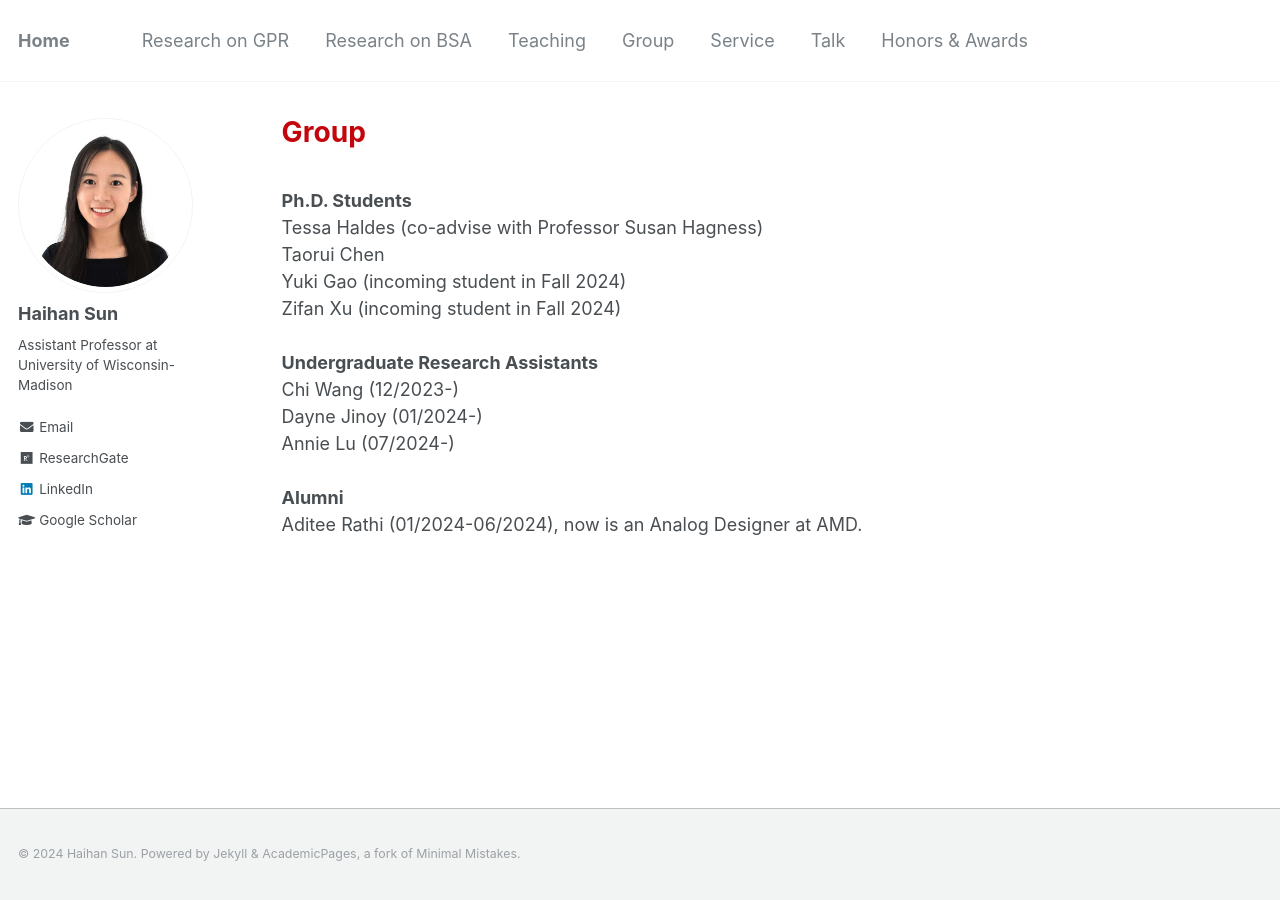
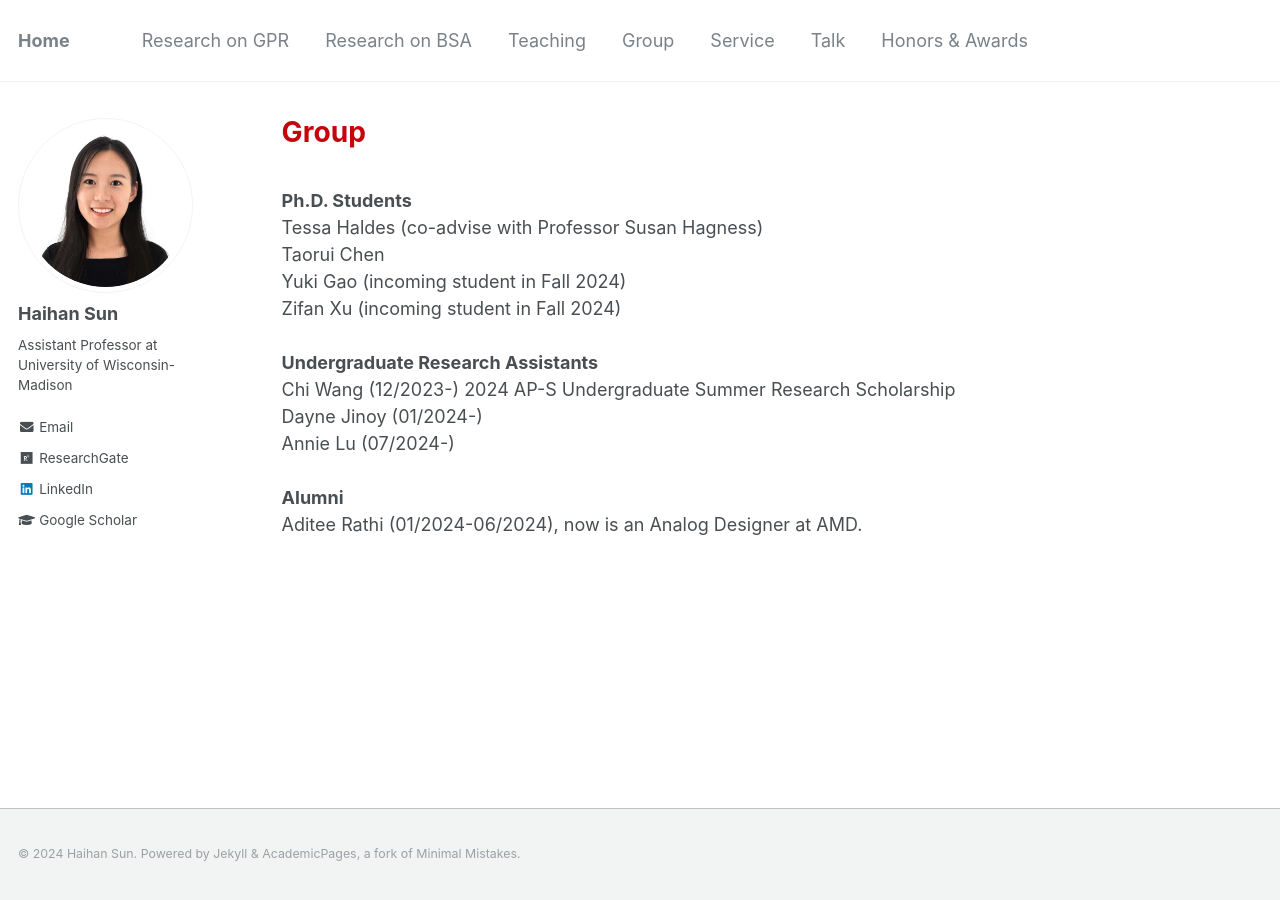
Before and after one commit to Haihan-Sun/Haihan-Sun.github.io, a Jekyll site: the page built from _pages/group.html, in a window 1280 px wide. Built offline with Jekyll 4.4.1, drawn with Linux system fonts in a browser that asks for light colours.

Commit message:
Update group.html

```diff
--- a/_pages/group.html
+++ b/_pages/group.html
@@ -13,7 +13,7 @@ Zifan Xu (incoming student in Fall 2024) <br>
 <br>
 
 <b>Undergraduate Research Assistants</b><br>
-Chi Wang (12/2023-)<br>
+Chi Wang (12/2023-) 2024 AP-S Undergraduate Summer Research Scholarship <br>
 Dayne Jinoy (01/2024-)<br>
 Annie Lu (07/2024-)<br>
 
```
